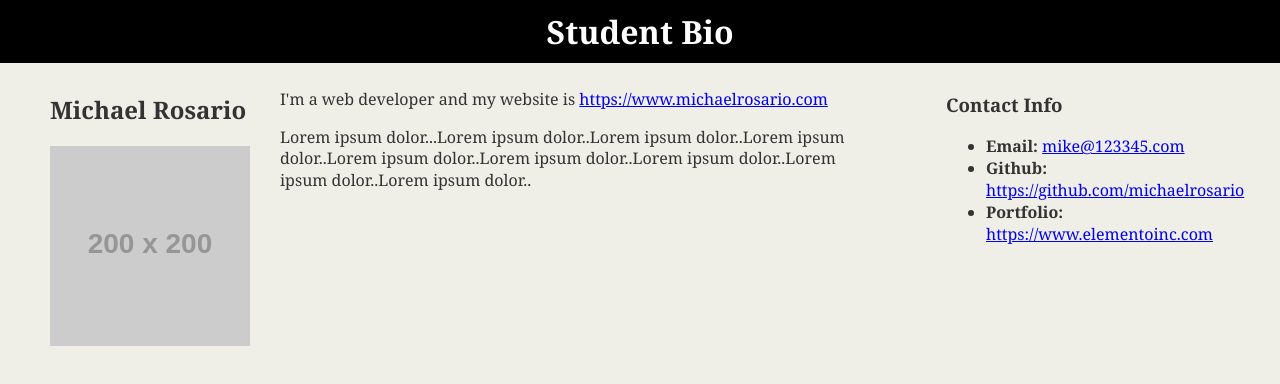
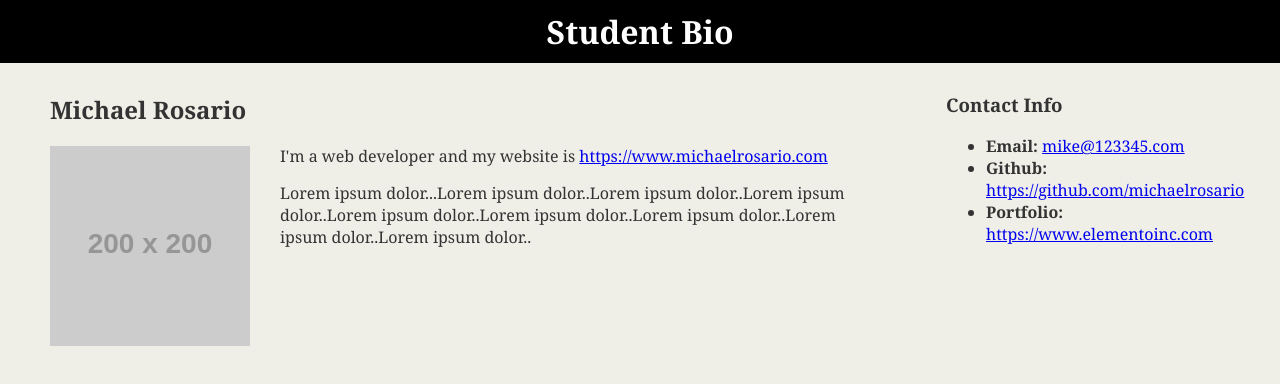
Before and after one commit to michaelrosario/repository-demo, a plain HTML site: page html-bio-with-css.html in a window 1280 px wide. Drawn offline with Linux system fonts and the light colour scheme; placeholder pictures from the web are drawn by us.

Commit message:
Changes to bio

```diff
--- a/html-bio-with-css.html
+++ b/html-bio-with-css.html
@@ -17,6 +17,10 @@
                 text-align: center;
                 color: #FFF;
                 margin: 0;
+            }
+            h2 {
+                display: block;
+                clear: both;
             }
 
             p {
@@ -48,8 +52,8 @@
     <body>
         <h1>Student Bio</h1>
         <section id="main-bio" class="container">
+            <h2>Michael Rosario</h2>
             <div id="bio-image">
-                <h2>Michael Rosario</h2>
                 <img src="http://via.placeholder.com/200" alt="Michael Rosario">
             </div>
             <p>I'm a web developer and my website is <a href="https://www.michaelrosario.com" target="_blank">https://www.michaelrosario.com</a></p>
```
